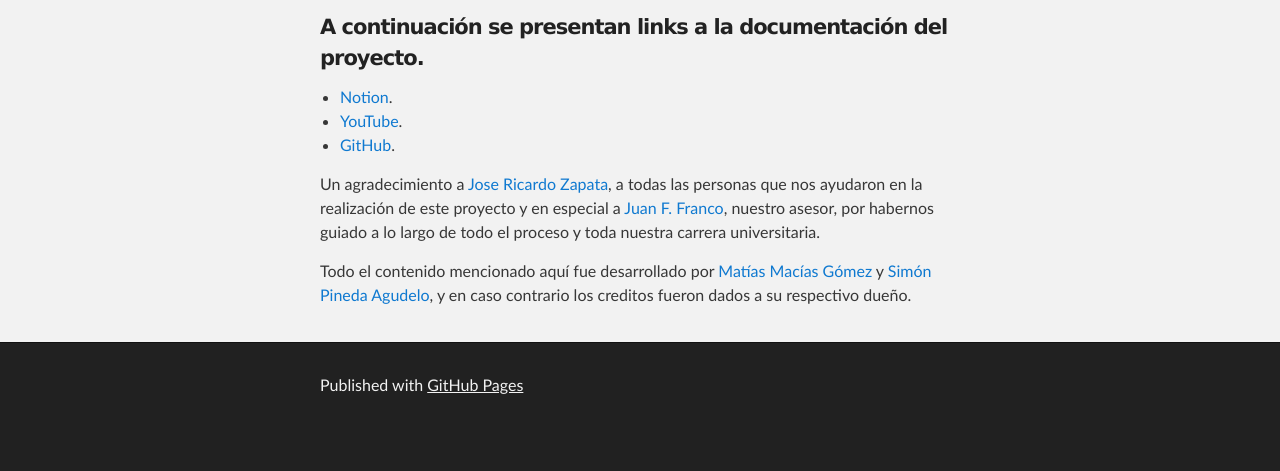
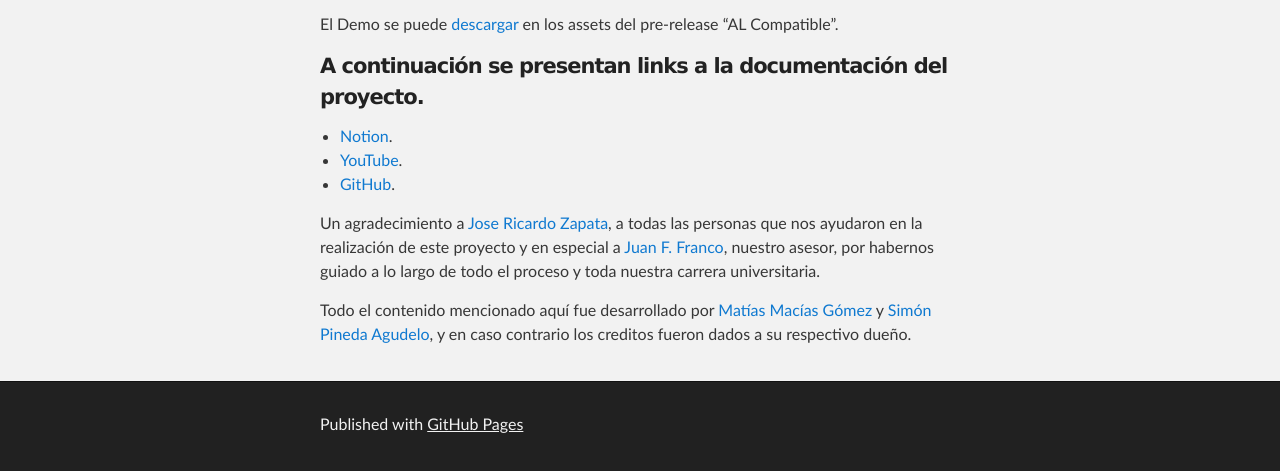
Before and after one commit to TDAxis/tdaxis.github.io, a Jekyll site: the page built from index.md, in a window 1280 px wide, cut to the strip 983-1454 px from the top of the page. Built offline with Jekyll 4.4.1, drawn with Linux system fonts in a browser that asks for light colours; our own code applies the rules of GitHub Pages for plain Markdown files; before the commit the page ends 1415 px from its top, so only the background shows below that.

Commit message:
Update Index.md

```diff
--- a/index.md
+++ b/index.md
@@ -10,6 +10,8 @@ Nace como producto del desarrollo del proyecto _Generación y Control de Conteni
 #### Demo del funcionamiento del TDAxis
 <iframe width="560" height="315" src="https://www.youtube.com/embed/iqZA_SVW4X4" frameborder="0" allow="accelerometer; autoplay; encrypted-media; gyroscope; picture-in-picture" allowfullscreen></iframe>
 
+El Demo se puede [descargar](https://github.com/TDAxis/TDAxis/releases) en los assets del pre-release "AL Compatible".
+
 #### A continuación se presentan links a la documentación del proyecto.
 * [Notion](./notion.html).
 * [YouTube](./youtube.html).
```
